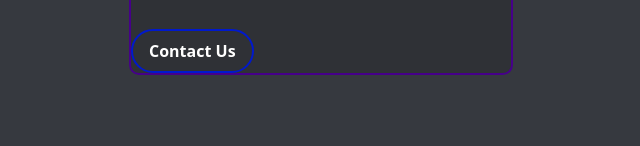
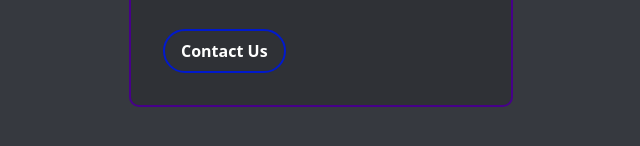
Before and after one commit to Zellias/zellias.bio, a plain HTML site: page index.html in a window 1280 px wide. Shown: the part 642-788 px from the top of the page, without its empty margins (319-959 px from the left). Drawn offline with nearby package versions, Linux system fonts and the light colour scheme.

Commit message:
Update index.html

```diff
--- a/index.html
+++ b/index.html
@@ -138,8 +138,8 @@
                         <li><i class="fab fa-python"></i> Python</li>
                         <li><i class="fas fa-database"></i> MongoDB</li>
                     </ul>
-                </div>
-                <button class="contact-button bg-transparent border-solid border-2 border-rainbow py-2 px-4 rounded-full text-white font-semibold">
+                 </div>
+                <button class="contact-button m-8 bg-transparent border-solid border-2 border-rainbow py-2 px-4 rounded-full text-white font-semibold">
   Contact Us
 </button>
             </div>
```
